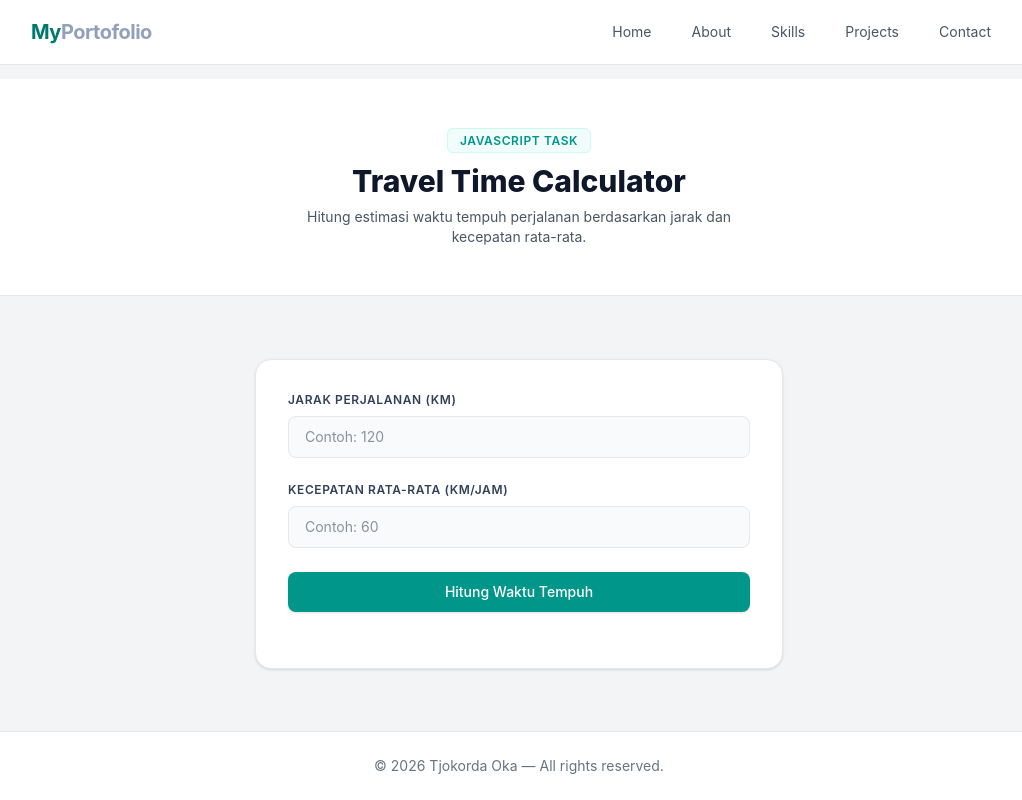
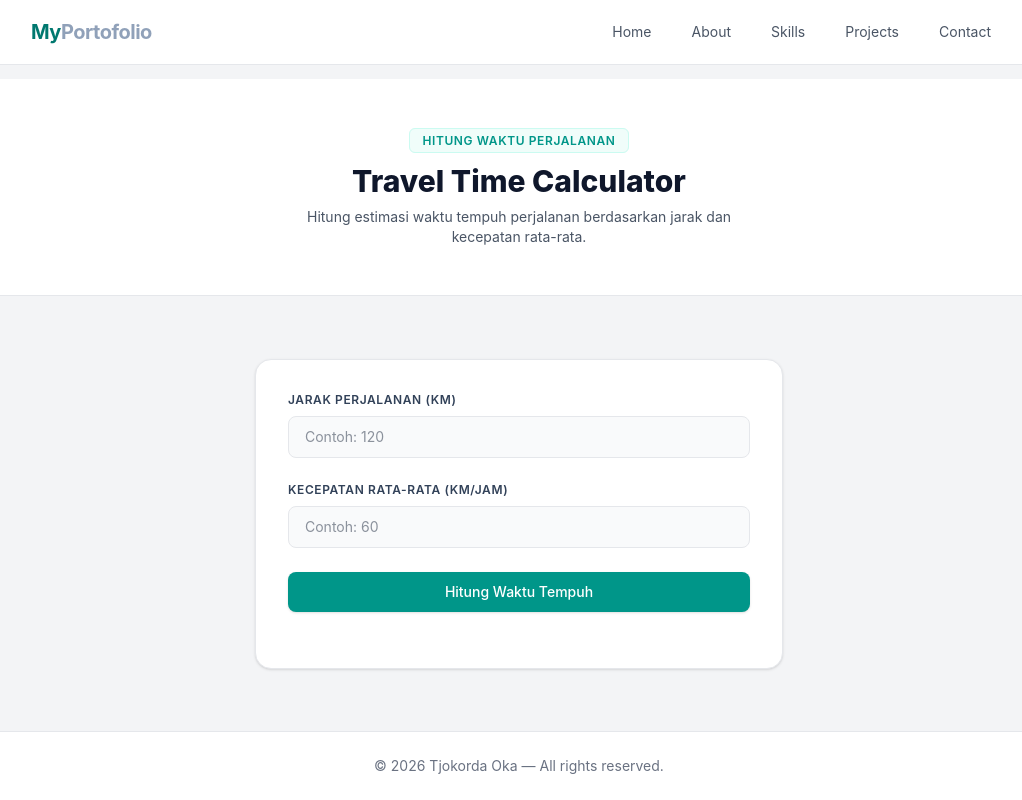
Before and after one commit to Cok-Bagas/Portofolio, a website: page travel-time.html in a window 1280 px wide. Shown: the whole page, without its empty margins (121-1143 px from the left). Drawn offline with Linux system fonts and the light colour scheme.

Commit message:
Update travel-time.html

```diff
--- a/travel-time.html
+++ b/travel-time.html
@@ -45,7 +45,7 @@
     <div class="max-w-5xl mx-auto px-6 text-center">
 
       <span class="text-xs font-semibold px-3 py-1 rounded-md bg-teal-50 text-teal-600 border border-teal-100 uppercase tracking-wider">
-        JavaScript Task
+        Hitung Waktu Perjalanan
       </span>
 
       <h1 class="mt-3 text-3xl font-extrabold text-slate-900">
```
